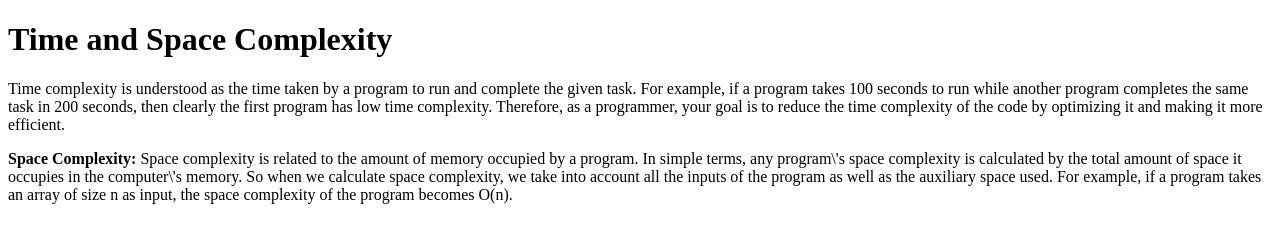
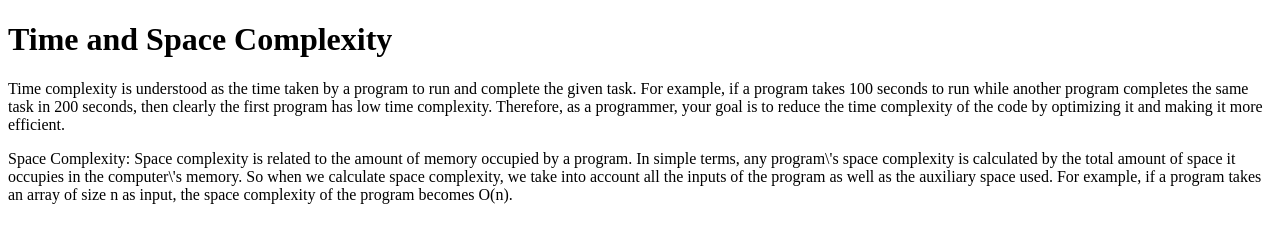
Before and after one commit to acciojob/time-and-space-complexity-Alwynjacob, a website: page main.html in a window 1280 px wide. Drawn offline with Linux system fonts and the light colour scheme.

Commit message:
created a submission

```diff
--- a/main.html
+++ b/main.html
@@ -10,7 +10,7 @@
 	<!-- the entire body must be written by student -->
 	<h1>Time and Space Complexity</h1>
 	<p>Time complexity is understood as the time taken by a program to run and complete the given task. For example, if a program takes 100 seconds to run while another program completes the same task in 200 seconds, then clearly the first program has low time complexity. Therefore, as a programmer, your goal is to reduce the time complexity of the code by optimizing it and making it more efficient.</p>
-	<p><b>Space Complexity:</b> Space complexity is related to the amount of memory occupied by a program. In simple terms, any program\'s space complexity is calculated by the total amount of space it occupies in the computer\'s memory. So when we calculate space complexity, we take into account all the inputs of the program as well as the auxiliary space used. For example, if a program takes an array of size n as input, the space complexity of the program becomes O(n).</p>
+	<p>Space Complexity: Space complexity is related to the amount of memory occupied by a program. In simple terms, any program\'s space complexity is calculated by the total amount of space it occupies in the computer\'s memory. So when we calculate space complexity, we take into account all the inputs of the program as well as the auxiliary space used. For example, if a program takes an array of size n as input, the space complexity of the program becomes O(n).</p>
     <script type="text/javascript" src="./script.js">
 </script>
 
```
